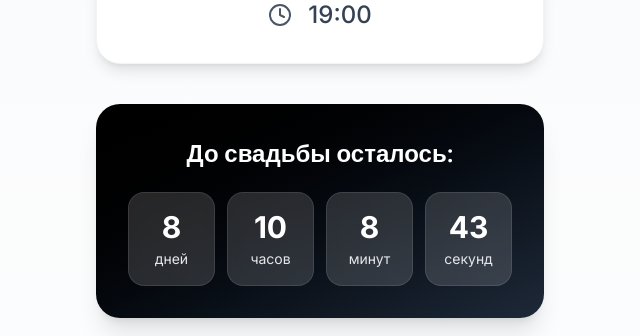
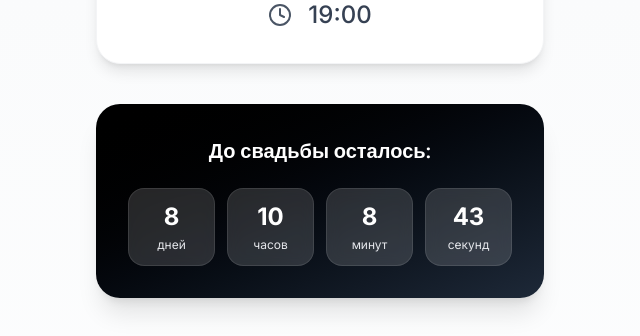
Before and after one commit to samandarik6-alt/javohir-jasmina, a Next.js app: page / in a window 1280 px wide. Shown: the part 1000-1336 px from the top of the page, without its empty margins (320-960 px from the left). Built offline with nearby package versions, Linux system fonts and the light colour scheme; a web font is replaced by a local one.

Commit message:
time size

```diff
--- a/app/page.tsx
+++ b/app/page.tsx
@@ -158,28 +158,28 @@ export default function WeddingInvitation() {
               </div>
             </div>
           </div>
-
 <div className="bg-gradient-to-br from-black to-gray-800 text-white rounded-3xl p-8 text-center shadow-xl">
-            <h3 className="text-2xl font-serif font-semibold mb-6">До свадьбы осталось:</h3>
+  <h3 className="text-xl font-serif font-semibold mb-6">До свадьбы осталось:</h3>
   <div className="grid grid-cols-4 gap-3 text-center">
-              <div className="bg-white/15 backdrop-blur-sm rounded-2xl p-4 border border-white/10">
-                <div className="text-3xl font-bold">{timeLeft.days}</div>
-                <div className="text-sm text-gray-200 mt-1">дней</div>
+    <div className="bg-white/15 backdrop-blur-sm rounded-2xl p-3 border border-white/10">
+      <div className="text-2xl font-bold">{timeLeft.days}</div>
+      <div className="text-xs text-gray-200 mt-1">дней</div>
     </div>
-              <div className="bg-white/15 backdrop-blur-sm rounded-2xl p-4 border border-white/10">
-                <div className="text-3xl font-bold">{timeLeft.hours}</div>
-                <div className="text-sm text-gray-200 mt-1">часов</div>
+    <div className="bg-white/15 backdrop-blur-sm rounded-2xl p-3 border border-white/10">
+      <div className="text-2xl font-bold">{timeLeft.hours}</div>
+      <div className="text-xs text-gray-200 mt-1">часов</div>
     </div>
-              <div className="bg-white/15 backdrop-blur-sm rounded-2xl p-4 border border-white/10">
-                <div className="text-3xl font-bold">{timeLeft.minutes}</div>
-                <div className="text-sm text-gray-200 mt-1">минут</div>
+    <div className="bg-white/15 backdrop-blur-sm rounded-2xl p-3 border border-white/10">
+      <div className="text-2xl font-bold">{timeLeft.minutes}</div>
+      <div className="text-xs text-gray-200 mt-1">минут</div>
     </div>
-              <div className="bg-white/15 backdrop-blur-sm rounded-2xl p-4 border border-white/10">
-                <div className="text-3xl font-bold">{timeLeft.seconds}</div>
-                <div className="text-sm text-gray-200 mt-1">секунд</div>
+    <div className="bg-white/15 backdrop-blur-sm rounded-2xl p-3 border border-white/10">
+      <div className="text-2xl font-bold">{timeLeft.seconds}</div>
+      <div className="text-xs text-gray-200 mt-1">секунд</div>
     </div>
   </div>
 </div>
+
 
           <div className="text-center space-y-6 bg-white rounded-3xl p-8 shadow-lg border border-gray-100">
             <h2 className="text-4xl font-serif font-semibold text-black">Дорогие друзья!</h2>
```
Lines whose indentation alone changed are shown as unchanged.
